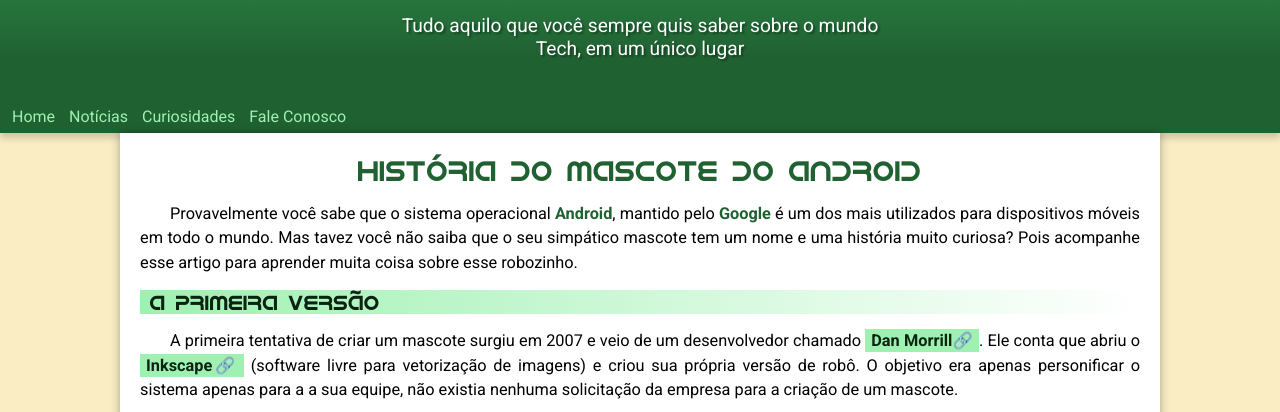
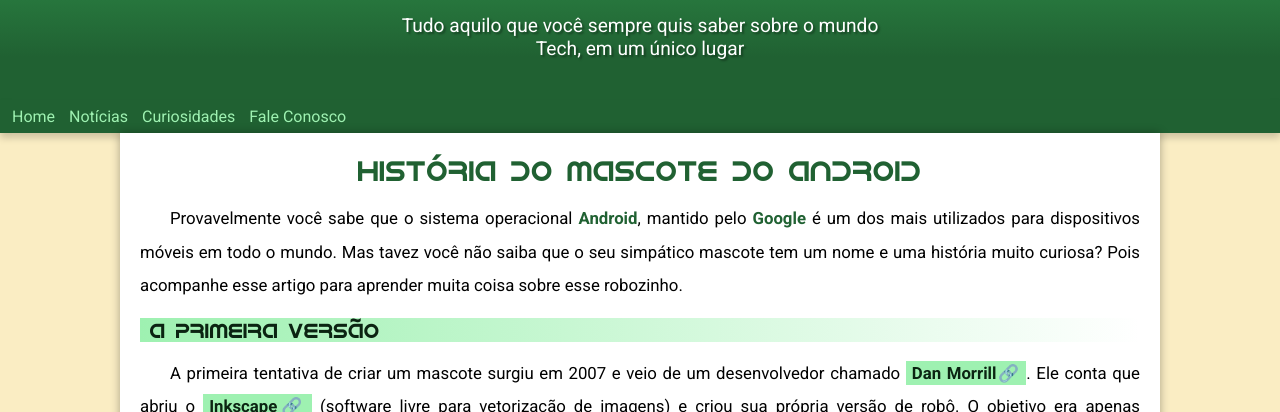
Before and after one commit to hugopfe/projeto-android, a plain HTML site: page index.html in a window 1280 px wide. Shown: the part 113-525 px from the top of the page. Drawn offline with Linux system fonts and the light colour scheme.

Commit message:
update article paragraph size

```diff
--- a/style/style.css
+++ b/style/style.css
@@ -120,8 +120,8 @@ main h2 {
 main p {
     margin: 15px 0px;
     text-indent: 30px;
-    font-size: 1.02em;
-    line-height: 1.5em;
+    font-size: 1.05em;
+    line-height: 2em;
     text-align: justify;
 }
 
```
